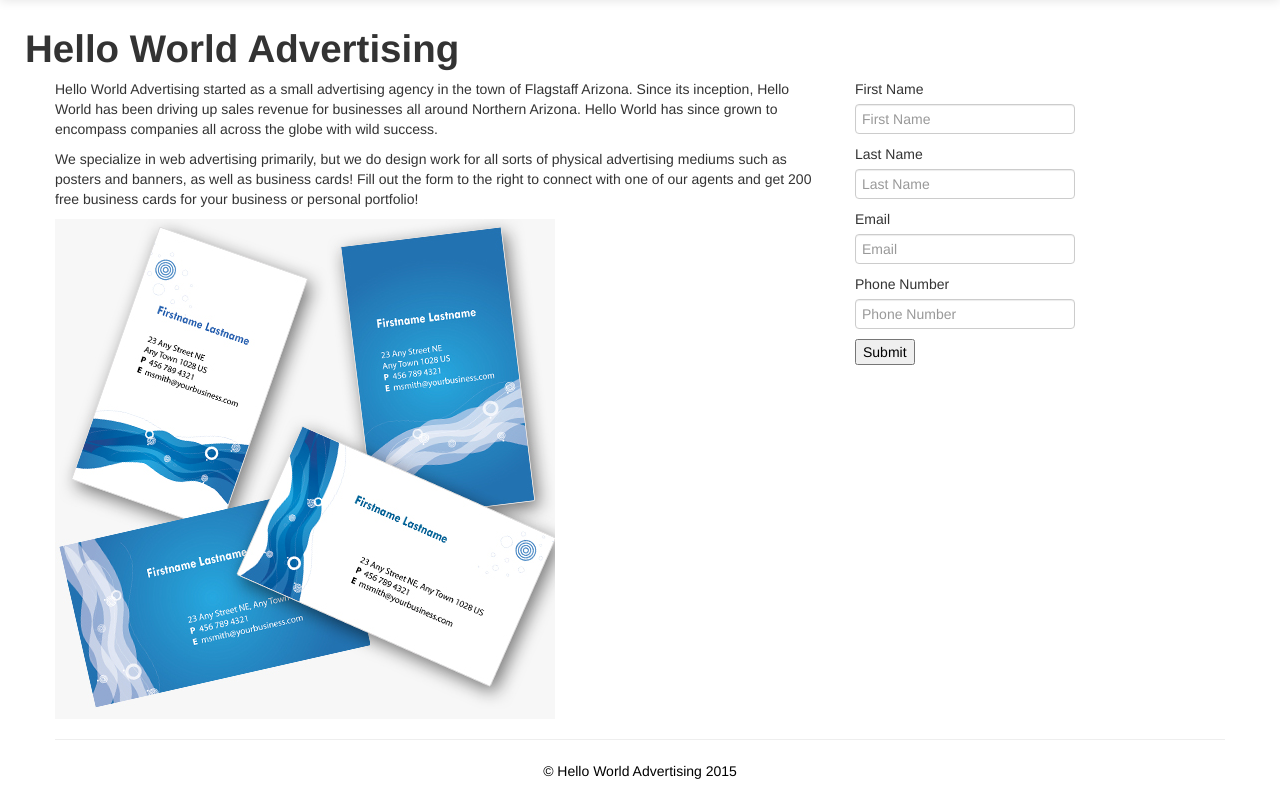
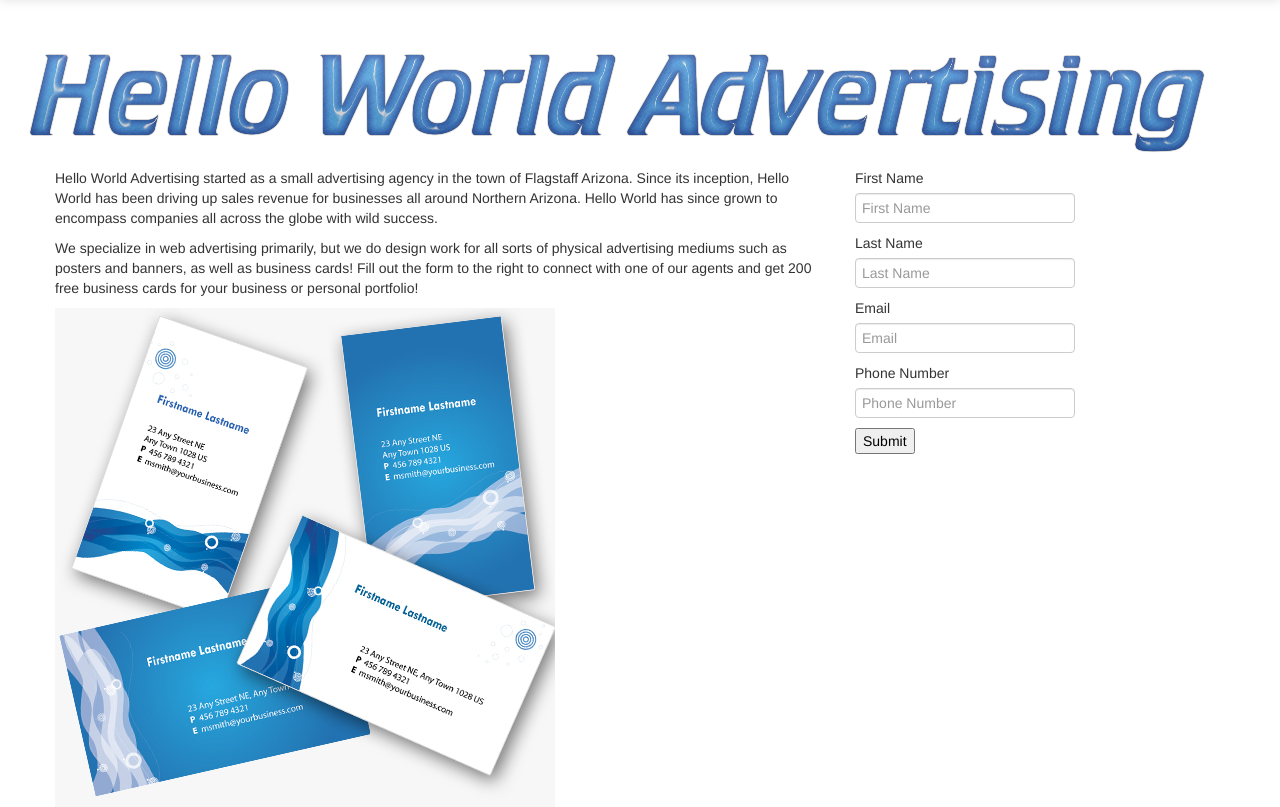
Before and after one commit to c1phr/cs399_agency, a Django app: page /about/ in a window 1280 px wide. Shown: the part 41-848 px from the top of the page. Before the commit the page ends 820 px from the top, so only its background shows below. Run offline with Django 3.2, Linux system fonts and the light colour scheme; some libraries are stand-ins or nearby versions.

Commit message:
changed from text to logo image for agency name

```diff
--- a/agencyProject/agencyProject/templates/base.html
+++ b/agencyProject/agencyProject/templates/base.html
@@ -70,7 +70,7 @@
     <div class="container">
     {% block heading %}
         <div class="row">
-            <h1>Hello World Advertising</h1>
+            <img src="/static/images/helloworldlogo.png">
         </div>
     {% endblock %}
     {% block content %}
--- a/agencyProject/agencyProject/templates/splash.html
+++ b/agencyProject/agencyProject/templates/splash.html
@@ -50,7 +50,7 @@
   <body>
           <div class="inner cover">
               {% block heading %}{% endblock %} <!--Fixes the heading showing up twice-->
-            <h1 class="cover-heading">Hello World Advertising!</h1>
+            <img src="/static/images/helloworldlogo.png">
 
 		<br/>
 		<br/>
```
Also changed, not shown: agencyProject/static/images/helloworldlogo.png (added).
